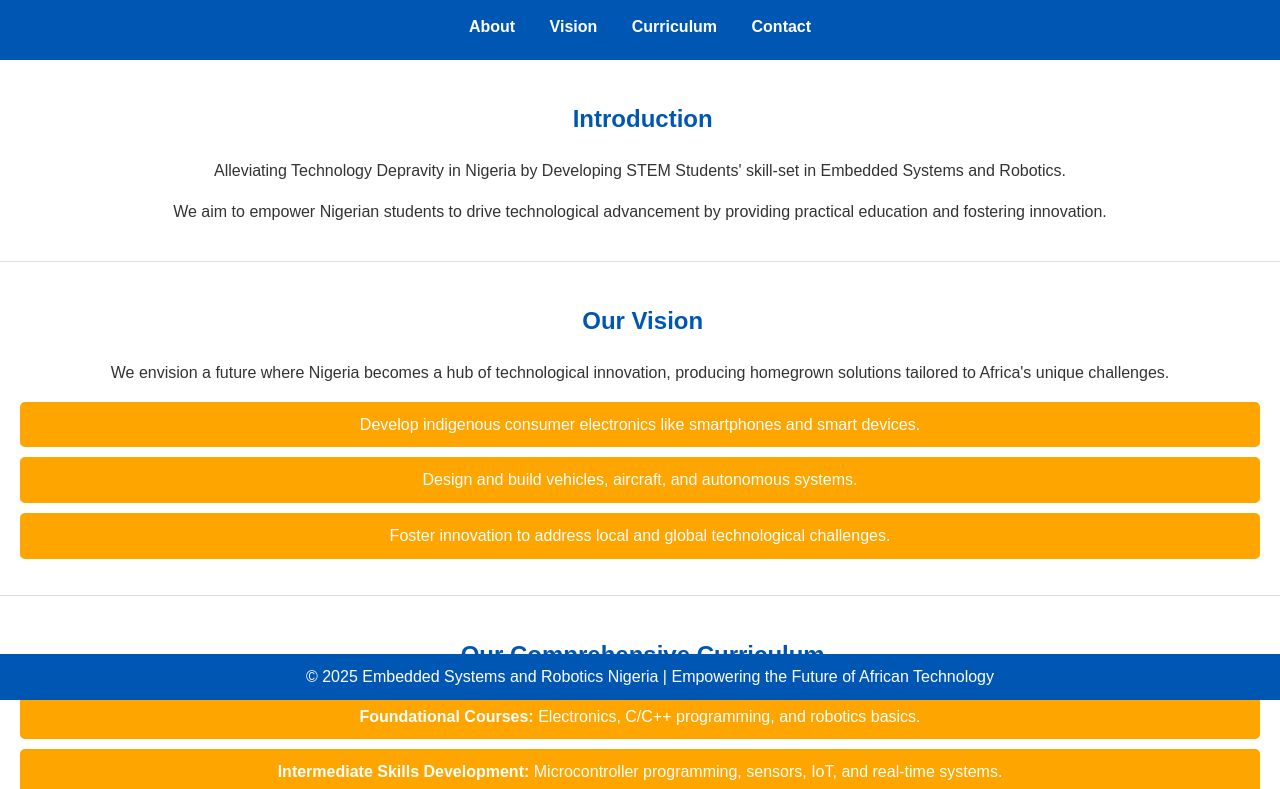
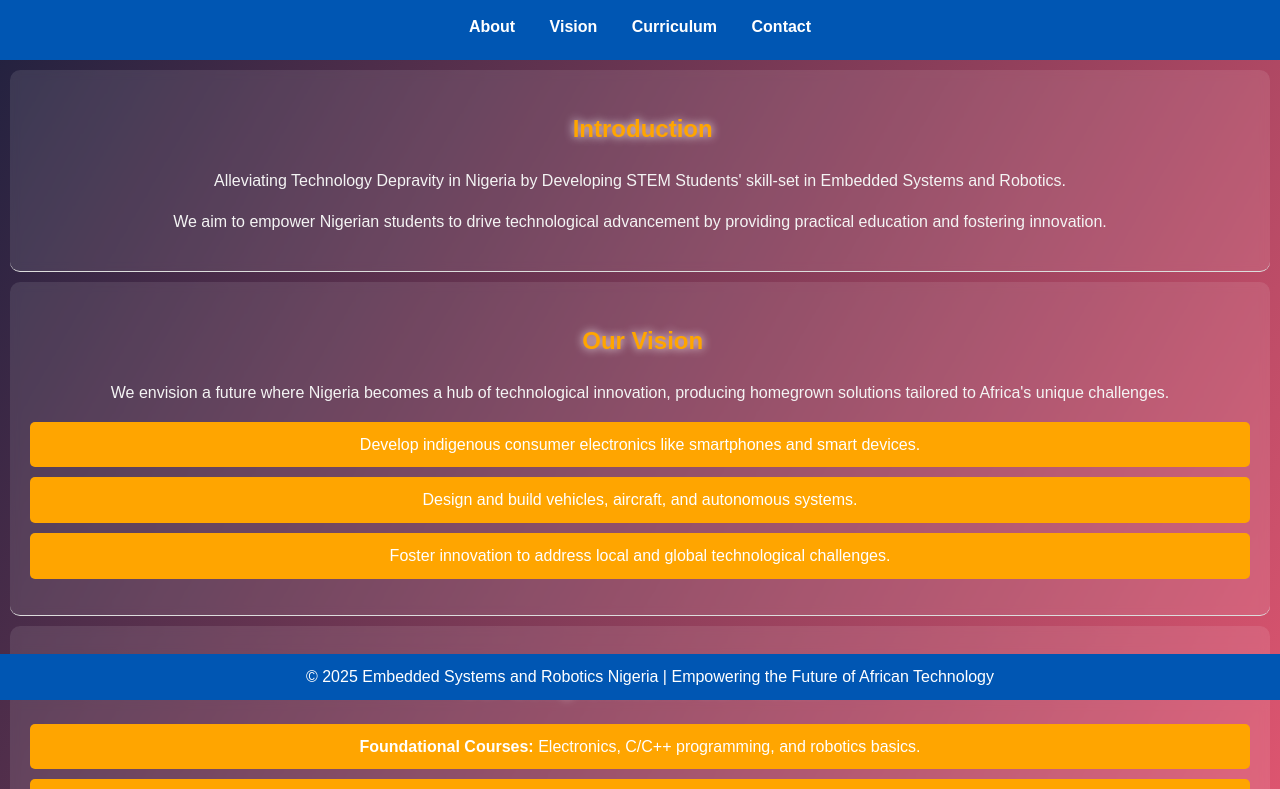
Before and after one commit to victor-ogbonna/esr.github.io, a plain HTML site: page index.html in a window 1280 px wide. Shown: the part 100-889 px from the top of the page. Drawn offline with Linux system fonts and the light colour scheme.

Commit message:
Update index.html

```diff
--- a/index.html
+++ b/index.html
@@ -8,8 +8,8 @@
     <style>
         body {
             font-family: 'Arial', sans-serif;
-            background-color: #f4f4f4;
-            color: #333;
+            background: linear-gradient(120deg, #1a1f3d, #ff5e78);
+            color: #f4f4f4;
             margin: 0;
             padding: 0;
             line-height: 1.6;
@@ -38,12 +38,16 @@
             padding: 20px;
             text-align: center;
             border-bottom: 1px solid #ddd;
-            background: #ffffff;
+            background: rgba(255, 255, 255, 0.1);
+            backdrop-filter: blur(5px);
+            border-radius: 10px;
+            margin: 10px;
         }
 
         h1, h2, h3 {
-            color: #0056b3;
+            color: #ffa500;
             animation: mechMove 1.5s ease-in-out infinite alternate;
+            text-shadow: 0 0 10px #fff;
         }
 
         @keyframes mechMove {
```
